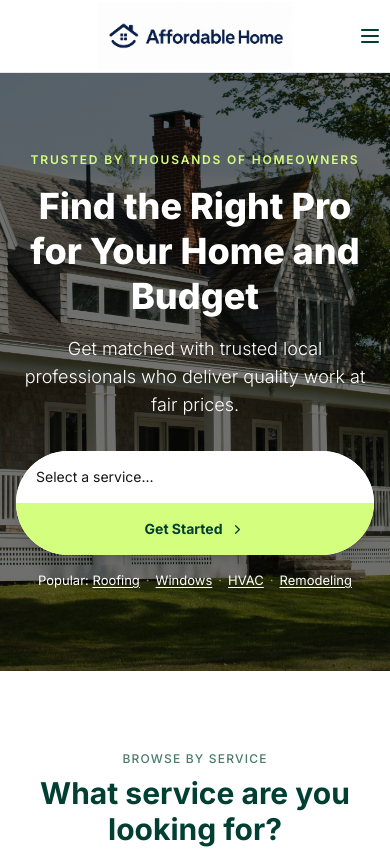
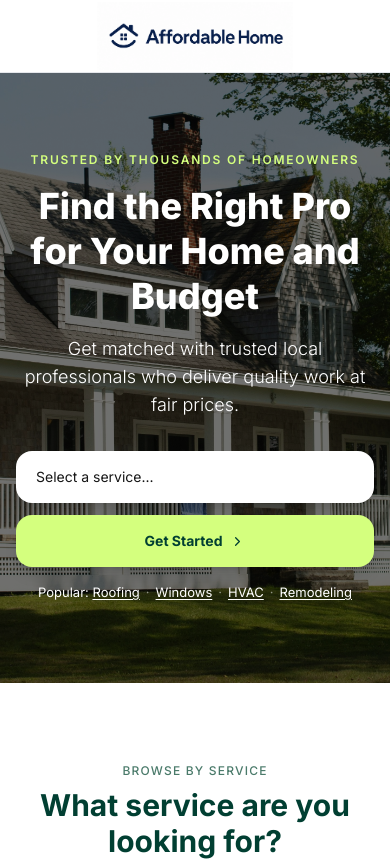
Before and after one commit to lukemccppc/affordable-home-landing, a Next.js app: page / in a window 390 px wide. Shown: the top 861 px of the page. Built offline with nearby package versions, Linux system fonts and the light colour scheme.

Commit message:
Mobile nav, hero dropdown, and footer CTA image background

```diff
--- a/app/page.tsx
+++ b/app/page.tsx
@@ -167,9 +167,20 @@ export default function LandingPage() {
         </div>
       </section>
 
-      {/* Footer CTA — landing version */}
-      <section className="py-20 bg-primary">
-        <div className="max-w-3xl mx-auto px-4 sm:px-6 text-center">
+      {/* Footer CTA — hero image with green overlay */}
+      <section className="relative py-24 overflow-hidden">
+        <div className="absolute inset-0 z-0">
+          <Image
+            src="/images/hero-2.jpg"
+            alt=""
+            fill
+            className="object-cover"
+            loading="lazy"
+            sizes="100vw"
+          />
+          <div className="absolute inset-0 bg-primary/85" />
+        </div>
+        <div className="relative z-10 max-w-3xl mx-auto px-4 sm:px-6 text-center">
           <motion.div
             initial={{ opacity: 0, y: 20 }}
             whileInView={{ opacity: 1, y: 0 }}
--- a/components/landing/LandingHero.tsx
+++ b/components/landing/LandingHero.tsx
@@ -105,8 +105,33 @@ export default function LandingHero({
                 animate={{ opacity: 1, y: 0 }}
                 exit={{ opacity: 0, y: -10 }}
                 transition={{ duration: 0.25 }}
-                className="flex flex-col sm:flex-row bg-white rounded-full overflow-hidden shadow-lg"
               >
+                {/* Mobile: two separate rounded boxes */}
+                <div className="flex flex-col gap-3 sm:hidden">
+                  <select
+                    value={selectedService}
+                    onChange={e => setSelectedService(e.target.value)}
+                    className="w-full px-5 py-4 text-sm text-[#161616] focus:outline-none bg-white appearance-none cursor-pointer rounded-2xl shadow-lg"
+                    aria-label="Select a home service"
+                  >
+                    <option value="">Select a service...</option>
+                    {services.map(s => (
+                      <option key={s.slug} value={s.slug}>{s.name}</option>
+                    ))}
+                  </select>
+                  <button
+                    type="button"
+                    onClick={handleGetStarted}
+                    className="w-full flex items-center justify-center gap-2 bg-secondary text-primary font-bold px-7 py-4 text-sm hover:brightness-105 transition-all rounded-2xl shadow-lg"
+                    aria-label="Get started"
+                  >
+                    Get Started
+                    <ChevronRight size={15} aria-hidden="true" />
+                  </button>
+                </div>
+
+                {/* Desktop: joined pill */}
+                <div className="hidden sm:flex bg-white rounded-full overflow-hidden shadow-lg">
                   <select
                     value={selectedService}
                     onChange={e => setSelectedService(e.target.value)}
@@ -127,6 +152,7 @@ export default function LandingHero({
                     Get Started
                     <ChevronRight size={15} aria-hidden="true" />
                   </button>
+                </div>
               </motion.div>
             )}
 
--- a/components/landing/LandingNav.tsx
+++ b/components/landing/LandingNav.tsx
@@ -4,6 +4,7 @@ import { useState, useEffect } from 'react'
 import Link from 'next/link'
 import Image from 'next/image'
 import { Menu, X } from 'lucide-react'
+// Menu/X kept for potential future use
 
 export default function LandingNav() {
   const [scrolled, setScrolled] = useState(false)
@@ -57,9 +58,9 @@ export default function LandingNav() {
           />
         </Link>
 
-        {/* Desktop CTA — fades + slides in from right on scroll */}
+        {/* CTA — fades in on scroll for ALL screen sizes, replaces hamburger on mobile */}
         <div
-          className="absolute right-0 top-1/2 -translate-y-1/2 hidden md:flex"
+          className="absolute right-0 top-1/2 -translate-y-1/2 flex"
           style={{
             opacity: scrolled ? 1 : 0,
             pointerEvents: scrolled ? 'auto' : 'none',
@@ -75,39 +76,8 @@ export default function LandingNav() {
             Get Started
           </a>
         </div>
-
-        {/* Mobile hamburger — always on right */}
-        <button
-          className="absolute right-0 top-1/2 -translate-y-1/2 md:hidden text-primary p-2"
-          onClick={() => setMobileOpen(true)}
-          aria-label="Open navigation menu"
-        >
-          <Menu size={24} aria-hidden="true" />
-        </button>
       </div>
 
-      {/* Mobile drawer */}
-      {mobileOpen && (
-        <div className="fixed inset-0 z-50 bg-white flex flex-col" role="dialog" aria-modal="true">
-          <div className="flex items-center justify-between px-4 h-[72px] border-b border-gray-200">
-            <Link href="/" aria-label="Affordable Home">
-              <Image src="/images/logo-v3.png" alt="Affordable Home" width={270} height={60} className="h-[54px] w-auto" />
-            </Link>
-            <button onClick={() => setMobileOpen(false)} aria-label="Close menu" className="p-2 text-primary">
-              <X size={24} aria-hidden="true" />
-            </button>
-          </div>
-          <div className="p-6">
-            <a
-              href="#hero"
-              onClick={scrollToHero}
-              className="block text-center font-bold bg-secondary text-primary rounded-md px-4 py-3"
-            >
-              Get Started
-            </a>
-          </div>
-        </div>
-      )}
     </header>
   )
 }
```
Lines whose indentation alone changed are shown as unchanged.
